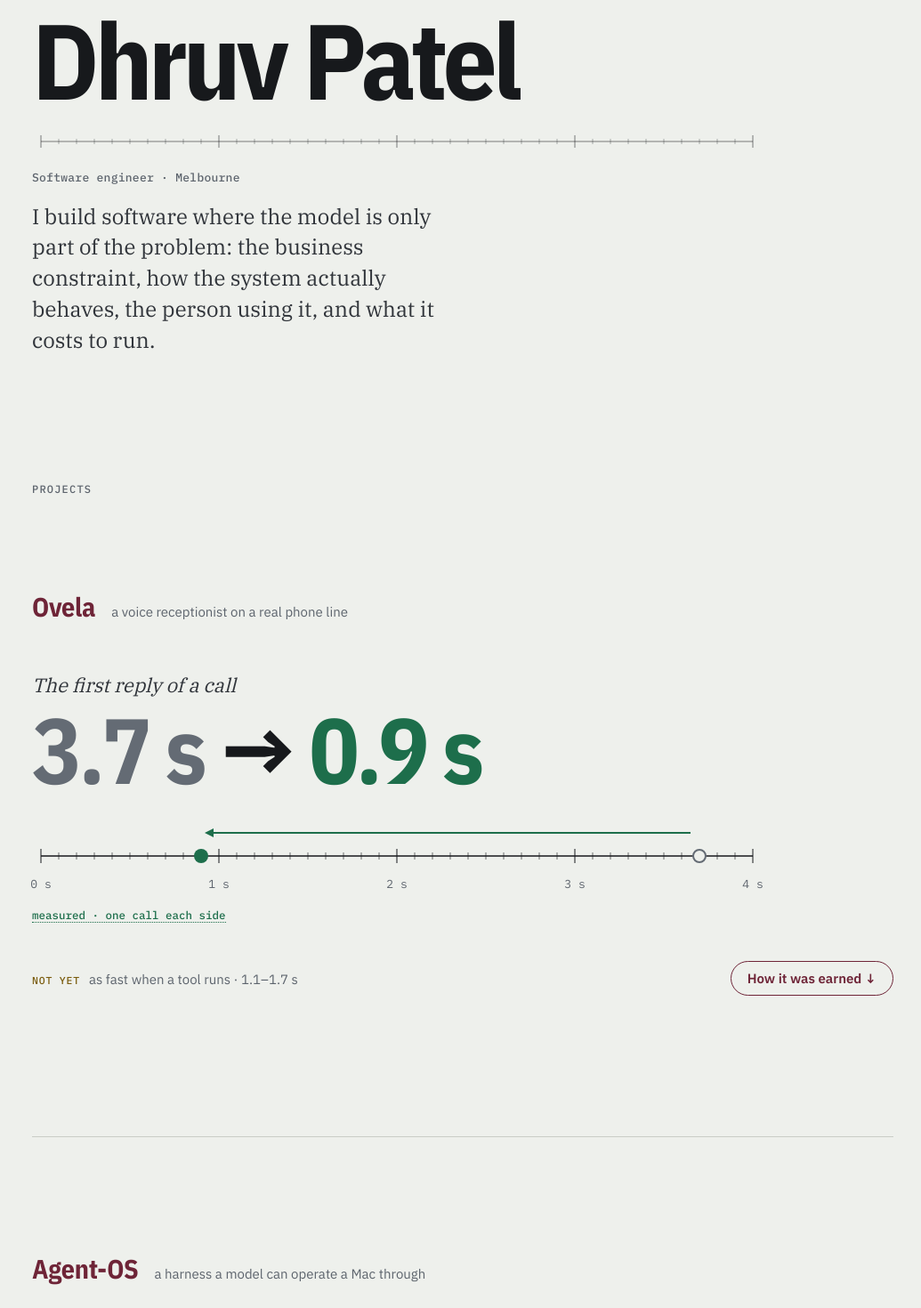
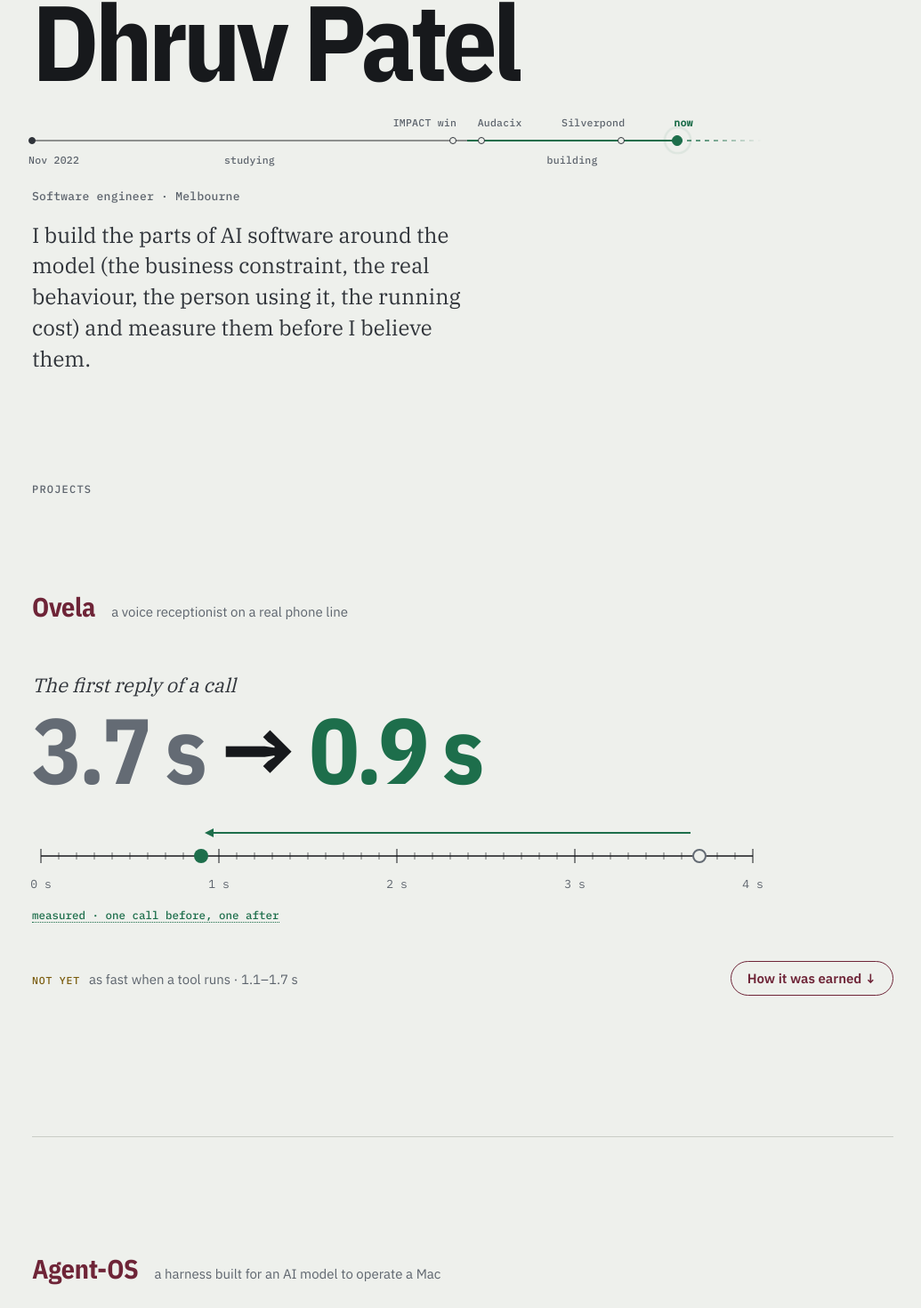
Before and after one commit to My-CMDhub/dhruvpatel.net, a Next.js app: page / in a window 1280 px wide. Shown: the part 136-1606 px from the top of the page at 89% size, without its empty margins (120-1155 px from the left). Built offline with nearby package versions, Linux system fonts and the light colour scheme.

Commit message:
Journey line under the name; new-tab off-site links; clearer wording from review; new pitch
Co-Authored-By: Claude Opus 5 <noreply@anthropic.com>

```diff
--- a/app/about/page.mdx
+++ b/app/about/page.mdx
@@ -5,7 +5,7 @@ export const metadata = { title: 'About', description: 'How I got here, and how
   <h1>About</h1>
 </header>
 
-I studied networking with a software engineering major at Melbourne Institute of Technology, finishing in 2025. Our capstone, a payment gateway for a real client, was the showcase's overall winner.
+I studied for a networking degree, majoring in software engineering, at Melbourne Institute of Technology, finishing in 2025. Our capstone, a payment gateway for a real client, won overall at the university's IMPACT 2025 capstone showcase.
 
 Since then I've done four internships. At the Royal Humane Society I digitised historical records with OCR. At Audacix I worked across a web security scanner and chose the local model behind its assistant. At EdgenAI I built LangGraph workflows and output guardrails for a rubric generator. At Silverpond I designed an agent architecture for a multi-tenant platform and built it into their Rails product.
 
--- a/app/globals.css
+++ b/app/globals.css
@@ -147,9 +147,24 @@ a.lbl:hover { border-bottom-style: solid; }
 .media.ph { border: 1.5px dashed var(--prov); padding: 48px 24px; text-align: center; font: 13px var(--f-mono); color: var(--prov); }
 
 /* Hero measuring line: the same ruler every scene draws (S36) */
-.hero-line { display: block; width: 100%; max-width: 820px; height: auto; margin-top: 28px; overflow: visible; }
-.hero-line line { stroke: var(--ink); stroke-opacity: .55; }
-.hero-line line:first-child { stroke-width: 1.2; }
+.hero-line { display: block; width: 100%; max-width: 820px; margin-top: 30px; }
+/* Journey (S43): study, then work, a live "now", and the line carrying on. Positions are % of the time span. */
+.journey { font: 500 11.5px var(--f-mono); color: var(--muted); letter-spacing: .02em; }
+.jr-top, .jr-bot { position: relative; height: 18px; }
+.jr-bot { margin-top: 8px; }
+.jr-lbl { position: absolute; white-space: nowrap; }
+.jr-lbl.start { transform: translateX(-4px); }
+.jr-lbl.end { transform: translateX(calc(-100% + 4px)); }
+.jr-lbl.mid { transform: translateX(-50%); }
+.jr-now-l { color: var(--b); font-weight: 600; }
+.jr-track { position: relative; height: 12px; margin-top: 4px; }
+.jr-track i { position: absolute; top: 5px; height: 2px; }
+.jr-study { left: 0; background: color-mix(in srgb, var(--ink) 45%, transparent); }
+.jr-work { background: var(--b); }
+.jr-next { right: 0; background: repeating-linear-gradient(90deg, color-mix(in srgb, var(--b) 70%, transparent) 0 5px, transparent 5px 10px); -webkit-mask: linear-gradient(90deg, #000 30%, transparent); mask: linear-gradient(90deg, #000 30%, transparent); }
+.jr-dot { position: absolute; top: 2px; width: 8px; height: 8px; margin-left: -4px; border-radius: 50%; background: var(--bg); border: 1.5px solid var(--ink2); }
+.jr-start { background: var(--ink2); }
+.jr-now { top: 0; width: 12px; height: 12px; margin-left: -6px; background: var(--b); border-color: var(--b); }
 
 /* Pay the invoice (S37) */
 .invoice { margin: 32px 0 8px; padding: 28px 28px 22px; border: 1px solid var(--rule); border-radius: 14px; background: color-mix(in srgb, var(--ink) 3%, var(--bg)); }
@@ -294,6 +309,10 @@ a.lbl:hover { border-bottom-style: solid; }
   html.intro-go .hero-line { opacity: 1; clip-path: inset(-10px 0 -10px 0); transition: clip-path .9s cubic-bezier(.22, .8, .2, 1) .5s; }
   html.intro-go .hero .place, html.intro-go .hero .pos, html.intro-go .top, html.intro-go #work { opacity: 1; transition: opacity .6s ease .95s; }
   html.intro-go .hero .pos { transition-delay: 1.1s; }
+  .jr-now::after { content: ""; position: absolute; inset: -1.5px; border-radius: 50%; border: 1.5px solid var(--b); animation: jr-pulse 2.4s ease-out infinite; }
+  @keyframes jr-pulse { from { transform: scale(1); opacity: .8; } to { transform: scale(2.6); opacity: 0; } }
+  .jr-next { animation: jr-flow 1.6s linear infinite; }
+  @keyframes jr-flow { to { background-position: 10px 0; } }
   html.intro-go .top { transition-delay: 1.25s; }
 
   /* Page to page: a project's name travels into its case page (S36) */
@@ -318,6 +337,7 @@ a.lbl:hover { border-bottom-style: solid; }
   .scene { min-height: 0; padding: 64px 0; }
   .what { margin-top: 36px; font-size: 19px; }
   .ruler text { font-size: 28px; }
+  .jr-top .jr-lbl:not(.jr-now-l) { display: none; }
   .probes li { grid-template-columns: 14px minmax(0, 1fr); row-gap: 4px; }
   .probes b { grid-column: 2; }
   .probes q { font-size: 16px; }
--- a/app/page.tsx
+++ b/app/page.tsx
@@ -1,17 +1,13 @@
 import { also, scenes, site } from '@/data/figures'
 import { Scene } from '@/components/Scene'
+import { Journey } from '@/components/Journey'
 
 export default function Home() {
   return (
     <>
       <section className="hero">
         <h1>{site.name}</h1>
-        <svg className="hero-line" viewBox="0 0 820 20" aria-hidden="true">
-          <line x1="10" y1="10" x2="810" y2="10" />
-          {Array.from({ length: 41 }, (_, i) => (
-            <line key={i} x1={10 + i * 20} x2={10 + i * 20} y1={i % 10 ? 7 : 3} y2={i % 10 ? 13 : 17} strokeWidth={i % 10 ? 0.6 : 1} />
-          ))}
-        </svg>
+        <Journey />
         <p className="place">{site.place}</p>
         <p className="pos">{site.positioning}</p>
       </section>
--- a/app/work/capstone/page.mdx
+++ b/app/work/capstone/page.mdx
@@ -22,7 +22,7 @@ The client's brief was one line of goal: *"a secure and universal payment gatewa
 
 ### What I cut: the part we couldn't take back
 
-By the build semester two of five had left, and the plan was still sized for five. The riskiest item in it was the smart contracts. Once deployed, a contract can't be changed; it carries its own operational load; and none of us had the expertise to be sure we'd get it right the first time. Nothing in the client's need required one. So we chose the deterministic approach, an option we could still fix after we shipped it.
+By the build semester two of five had left, and the plan was still sized for five. The riskiest item in it was the smart contracts. Once deployed, a contract can't be changed; it carries its own operational load; and none of us had the expertise to be sure we'd get it right the first time. Nothing in the client's need required one. So we dropped the contracts: every payment address is derived by our own backend from one wallet (an HD wallet), which is code we could still fix after shipping.
 
 ### What I kept
 
--- a/app/work/ovela/page.mdx
+++ b/app/work/ovela/page.mdx
@@ -5,7 +5,7 @@ export const s = scenes.find((x) => x.slug === 'ovela')
 
 <CaseHead
   title="Ovela"
-  result="A voice receptionist on a real phone line. It answers in 0.55–0.71 s when no tool is needed, and it's built around the parts of a call that usually go wrong."
+  result="A voice receptionist on a real phone line. Replies that need no tool start in 0.55–0.71 s, and it's built around the parts of a call that usually go wrong."
   label={{ status: 'measured', note: '6 days, 12–51 turns each', href: '#src-readme' }}
   meta="Personal project · no customers; every call is my own test call · Python, FastAPI, asyncio, Twilio, Deepgram Flux, gpt-4.1-nano, Cartesia, Appwrite, Next.js · 1,922 tests"
   links={[{ text: 'Source', href: repo.ovela }, { text: 'ovela.dev', href: 'https://ovela.dev' }]}
@@ -47,7 +47,7 @@ Text is generated faster than it's spoken. When a caller cuts in, the model has
 
 ### Silence while a tool runs
 
-When the model reached for a tool, the caller heard nothing for 2.3–4.3 s. Now code says a short line first ("Let me have a look."), and the first words arrive in 0.7–0.8 s. The answer itself still waits on the tool; the silence is gone.
+When the model reached for a tool, the caller heard nothing for 2.3–4.3 s. Now code says a short line first ("Let me have a look."), and the caller hears a first word in 0.7–0.8 s. The answer itself still waits on the tool; the silence is gone.
 
 <L s="measured" n="4 tool turns before, 2 after" src="readme" />
 
@@ -68,5 +68,5 @@ When the model reached for a tool, the caller heard nothing for 2.3–4.3 s. Now
 ## Sources
 
 <ul className="sources">
-  <Src id="readme" href={`${repo.ovela}#readme`}>Ovela README: the results table (each before/after row is one call each side) and known limits</Src>
+  <Src id="readme" href={`${repo.ovela}#readme`}>Ovela README: the results table (each before/after row is one call before and one after) and known limits</Src>
 </ul>
--- a/components/Case.tsx
+++ b/components/Case.tsx
@@ -1,5 +1,5 @@
 import type { Label } from '@/data/figures'
-import { Lbl } from './Label'
+import { Lbl, ext } from './Label'
 
 /** The top of every case page: title, one-line result with its label, meta line, links. */
 export function CaseHead({ title, result, label, meta, links }: {
@@ -18,7 +18,7 @@ export function CaseHead({ title, result, label, meta, links }: {
       <p className="meta">{meta}</p>
       {links && (
         <p className="links">
-          {links.map((l) => <a key={l.href} href={l.href}>{l.text} ↗</a>)}
+          {links.map((l) => <a key={l.href} href={l.href} {...ext(l.href)}>{l.text} ↗</a>)}
         </p>
       )}
     </header>
--- /dev/null
+++ b/components/Journey.tsx
@@ -0,0 +1,36 @@
+import { journey as j } from '@/data/figures'
+
+const months = (ym: string) => { const [y, m] = ym.split('-').map(Number); return y * 12 + m - 1 }
+const d = new Date()
+const now = d.getFullYear() * 12 + d.getMonth()
+const t0 = months(j.start), span = now + j.ahead - t0
+const at = (m: number) => `${(((m - t0) / span) * 100).toFixed(2)}%`
+const pct = (m: number) => ((m - t0) / span) * 100
+
+/** Under the name: study, then work, then a live "now" and the line carrying on past it. */
+export function Journey() {
+  const studyEnd = months(j.study.to)
+  return (
+    <div className="journey hero-line" role="img" aria-label={j.says}>
+      <div className="jr-top" aria-hidden="true">
+        {j.marks.map((m) => (
+          <span key={m.at} className={`jr-lbl ${m.side}`} style={{ left: at(months(m.at)) }}>{m.label}</span>
+        ))}
+        <span className="jr-lbl start jr-now-l" style={{ left: at(now) }}>now</span>
+      </div>
+      <div className="jr-track" aria-hidden="true">
+        <i className="jr-study" style={{ width: at(studyEnd) }} />
+        <i className="jr-work" style={{ left: at(studyEnd), width: `${pct(now) - pct(studyEnd)}%` }} />
+        <i className="jr-next" style={{ left: at(now) }} />
+        {j.marks.map((m) => <b key={m.at} className="jr-dot" style={{ left: at(months(m.at)) }} />)}
+        <b className="jr-dot jr-start" style={{ left: 0 }} />
+        <b className="jr-dot jr-now" style={{ left: at(now) }} />
+      </div>
+      <div className="jr-bot" aria-hidden="true">
+        <span className="jr-lbl start" style={{ left: 0 }}>Nov 2022</span>
+        <span className="jr-lbl mid" style={{ left: `${pct(studyEnd) / 2}%` }}>{j.study.label}</span>
+        <span className="jr-lbl mid" style={{ left: `${(pct(studyEnd) + pct(now)) / 2}%` }}>{j.work.label}</span>
+      </div>
+    </div>
+  )
+}
--- a/components/Label.tsx
+++ b/components/Label.tsx
@@ -1,4 +1,7 @@
 import type { Label as LabelT, Status } from '@/data/figures'
+
+/** Off-site links open in a new tab; the site's own pages and mailto: stay put. */
+export const ext = (href?: string) => (href?.startsWith('http') ? { target: '_blank', rel: 'noopener noreferrer' } : {})
 
 /** A claim-status label. On a case page, `src` points at a line in its Sources list. */
 export function L({ s, n, src, href }: { s: Status; n: string; src?: string; href?: string }) {
@@ -13,7 +16,7 @@ export const Lbl = ({ l }: { l: LabelT }) => <L s={l.status} n={l.note} href={l.
 export function Src({ id, href, children }: { id: string; href?: string; children: React.ReactNode }) {
   return (
     <li id={`src-${id}`}>
-      {href ? <a href={href}>{children} ↗</a> : children}
+      {href ? <a href={href} {...ext(href)}>{children} ↗</a> : children}
     </li>
   )
 }
--- a/components/Scene.tsx
+++ b/components/Scene.tsx
@@ -39,7 +39,7 @@ export function Scene({ s }: { s: SceneT }) {
         </ul>
       )}
       {s.ruler.scale === 'probes' && (
-        <p className="legend">Put to the live scanner, recorded September 2026 · <a href={`/work/${s.slug}/`}>watch it</a></p>
+        <p className="legend">One real question and two misuse attempts, put to the live scanner in September 2026 · <a href={`/work/${s.slug}/`}>watch it</a></p>
       )}
       <p className="cap"><Lbl l={s.label} /></p>
       <div className="foot">
--- a/data/figures.ts
+++ b/data/figures.ts
@@ -2,6 +2,9 @@
 // Figures that appear only once live in their case page's MDX, next to their sentence.
 
 import { halfWidthPct, may10 } from './amountRules.ts'
+
+// The 10 May rule's band on a 0.05 ETH order, measured by running the real rule (data/amountRules.ts).
+const mayPct = halfWidthPct(may10, '0.05')
 
 export type Status = 'measured' | 'provisional' | 'withdrawn' | 'source' | 'first-hand'
 export type Label = { status: Status; note: string; href?: string }
@@ -10,7 +13,7 @@ export const site = {
   name: 'Dhruv Patel',
   place: 'Software engineer · Melbourne',
   positioning:
-    'I build software where the model is only part of the problem: the business constraint, how the system actually behaves, the person using it, and what it costs to run.',
+    'I build the parts of AI software around the model (the business constraint, the real behaviour, the person using it, the running cost) and measure them before I believe them.',
   email: 'dppatel20004@gmail.com',
   github: 'https://github.com/My-CMDhub',
   linkedin: 'https://www.linkedin.com/in/dhruvpatel-profile/',
@@ -54,13 +57,13 @@ export const scenes: Scene[] = [
     from: '3.7 s',
     to: '0.9 s',
     ruler: { scale: 'linear', max: 4, unit: 's', from: 3.7, to: 0.9 },
-    label: { status: 'measured', note: 'one call each side', href: '/work/ovela/#src-readme' },
+    label: { status: 'measured', note: 'one call before, one after', href: '/work/ovela/#src-readme' },
     notYet: 'as fast when a tool runs · 1.1–1.7 s',
     ledger: [
       { tag: 'SAW', text: 'The first reply of each call was the slowest, well over a second behind the rest.', value: '3.7 s', sub: 'first reply' },
       { tag: 'SAW', text: 'Two causes: a cold first model call, and a lookup that could only say “ask who is calling”.', value: '12 / 15', sub: 'replays wasted a lookup' },
       { tag: 'CHANGED', text: 'The first request is sent once while the greeting plays. The agent asks who’s calling before looking anything up.', value: '0 / 15', sub: 'wasted lookups' },
-      { tag: 'HOLDS', text: 'First reply of a call.', value: '0.9 s', sub: 'one call each side' },
+      { tag: 'HOLDS', text: 'First reply of a call.', value: '0.9 s', sub: 'one call before, one after' },
       { tag: 'NOT YET', text: 'Replies that need a tool still wait on the tool’s round trip.', value: '1.1–1.7 s', sub: 'two tool turns' },
     ],
   },
@@ -68,13 +71,13 @@ export const scenes: Scene[] = [
     slug: 'agent-os',
     group: 'project',
     name: 'Agent-OS',
-    kind: 'a harness a model can operate a Mac through',
+    kind: 'a harness built for an AI model to operate a Mac',
     what: 'A request queued behind a 3-second action',
     from: '2,864 ms',
     to: '5 ms',
     ruler: { scale: 'log', from: 2864, to: 5 },
     label: { status: 'measured', note: 'median of 5 · log scale', href: '/work/agent-os/#src-readme' },
-    notYet: 'a model driving it',
+    notYet: 'a model driving it · its actions are hand-written for now',
     ledger: [
       { tag: 'SAW', text: 'Requests ran on the main thread, so one slow action held up everything behind it.', value: '8,520 ms', sub: 'stalls in one planner run' },
       { tag: 'CHANGED', text: 'Requests moved off the main thread.', value: '2.8 ms', sub: 'longest stall after' },
@@ -88,10 +91,10 @@ export const scenes: Scene[] = [
     slug: 'capstone',
     group: 'project',
     name: 'Capstone',
-    kind: 'an Ethereum payment gateway for a real client · Overall Team Winner, IMPACT 2025',
-    what: 'How far a payment may be from the amount asked',
+    kind: 'an Ethereum payment gateway for a real client · overall winner, IMPACT 2025 capstone showcase',
+    what: 'How far a payment may be from the amount asked, on a 0.05 ETH order',
     from: '±0.5%',
-    to: '6 decimals',
+    to: `±${+mayPct.toFixed(4)}%`,
     ruler: { scale: 'band' },
     label: { status: 'source', note: 'git history of the amount check', href: '/work/capstone/#src-amount' },
     notYet: 'tests for the amount check',
@@ -120,7 +123,7 @@ export const scenes: Scene[] = [
       { tag: 'CHANGED', text: 'Index-first retrieval: turn one reads only the index, turn two reads at most two files in parallel.', value: '3.9 s', sub: 'first-turn search' },
       { tag: 'CHANGED', text: 'The reference corpus moved into a memory store, out of every request.', value: '−3.5k', sub: 'tokens per request' },
       { tag: 'CHANGED', text: 'Cold start, with the same two changes.', value: '59.2 → 42.6 s', sub: 'cold start' },
-      { tag: 'HOLDS', text: 'Turn two, reading at most two files.', value: '8.7 s', sub: 'repeated runs' },
+      { tag: 'HOLDS', text: 'The second turn, which reads at most two files.', value: '8.7 s', sub: 'repeated runs' },
       { tag: 'NOT YET', text: 'A cold start still takes about 43 seconds.' },
     ],
   },
@@ -157,11 +160,25 @@ export const scenes: Scene[] = [
 // `now` is measured by running the real 10 May rule (data/amountRules.ts), not typed in.
 export const band = {
   old: 0.5,
-  now: halfWidthPct(may10, '0.05'),
+  now: mayPct,
   short: -0.5, // 0.00025 ETH short
 }
 
 export const also: { name: string; when: string; text: string; href?: string }[] = [
-  { name: 'EdgenAI', when: '2025–26', text: 'LangGraph workflows and output guardrails for an LLM rubric generator.' },
-  { name: 'Royal Humane Society', when: '2025', text: 'OCR digitisation of historical records: Flask, PostgreSQL.' },
+  { name: 'EdgenAI', when: '2025–26 · internship', text: 'LangGraph workflows and output guardrails for an LLM rubric generator.' },
+  { name: 'Royal Humane Society', when: '2025 · internship', text: 'OCR digitisation of historical records: Flask, PostgreSQL.' },
 ]
+
+// The home hero's journey line. Dates are month-precise; "now" is the build date, so each deploy moves it.
+export const journey = {
+  start: '2022-11',
+  study: { to: '2025-06', label: 'studying' },
+  work: { label: 'building' },
+  marks: [
+    { at: '2025-05', label: 'IMPACT win', side: 'end' },
+    { at: '2025-07', label: 'Audacix', side: 'start' },
+    { at: '2026-05', label: 'Silverpond', side: 'end' },
+  ] as { at: string; label: string; side: 'start' | 'end' }[],
+  ahead: 6, // months of dashed line past now
+  says: 'Studied at Melbourne Institute of Technology from November 2022 to June 2025, winning its IMPACT showcase in May 2025. Internships at Audacix from July 2025 and Silverpond from May 2026. Building Ovela and Agent-OS now.',
+}
--- a/mdx-components.tsx
+++ b/mdx-components.tsx
@@ -1,5 +1,5 @@
 import type { MDXComponents } from 'mdx/types'
-import { L, Src } from '@/components/Label'
+import { L, Src, ext } from '@/components/Label'
 import { Media } from '@/components/Media'
 import { CaseHead } from '@/components/Case'
 import { Ledger } from '@/components/Scene'
@@ -9,5 +9,5 @@ import { SilverpondFlow } from '@/components/SilverpondFlow'
 
 // Available in every .mdx page without an import.
 export function useMDXComponents(components: MDXComponents): MDXComponents {
-  return { L, Src, Media, CaseHead, Ledger, InvoiceDemo, ApprovalDemo, SilverpondFlow, ...components }
+  return { a: (p: React.ComponentProps<'a'>) => <a {...p} {...ext(p.href)} />, L, Src, Media, CaseHead, Ledger, InvoiceDemo, ApprovalDemo, SilverpondFlow, ...components }
 }
```
Also changed, not shown: app/layout.tsx (+5 -4 lines).
